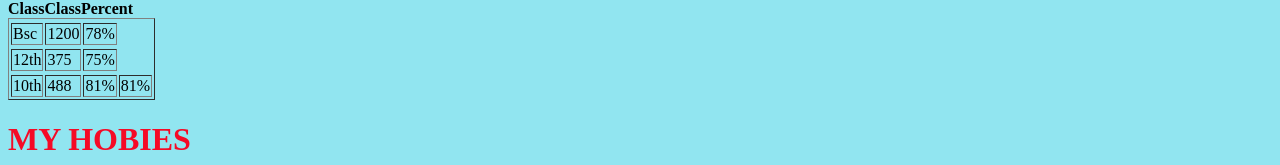
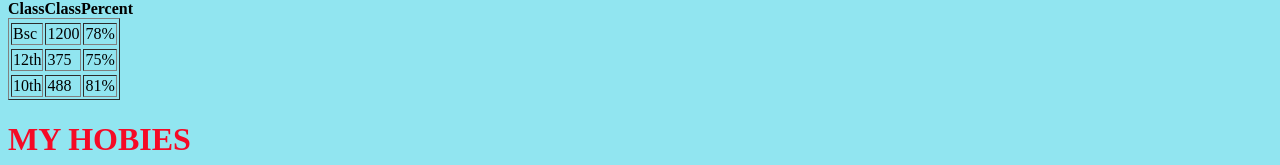
Before and after one commit to Ehtisham9198/eram, a plain HTML site: page index.html in a window 1280 px wide. Shown: the part 632-797 px from the top of the page. Drawn offline with Linux system fonts and the light colour scheme.

Commit message:
Update index.html

```diff
--- a/index.html
+++ b/index.html
@@ -32,7 +32,7 @@
         <td>10th</td>
         <td>488</td>
         <td>81%</td>
-        <td>81%</td>
+
     </table>
     <h1 style="color: #f50a26;;">MY HOBIES</h1>
     <p>I love paiting. I have many beautiful paintings.Some are given below</p>
```
